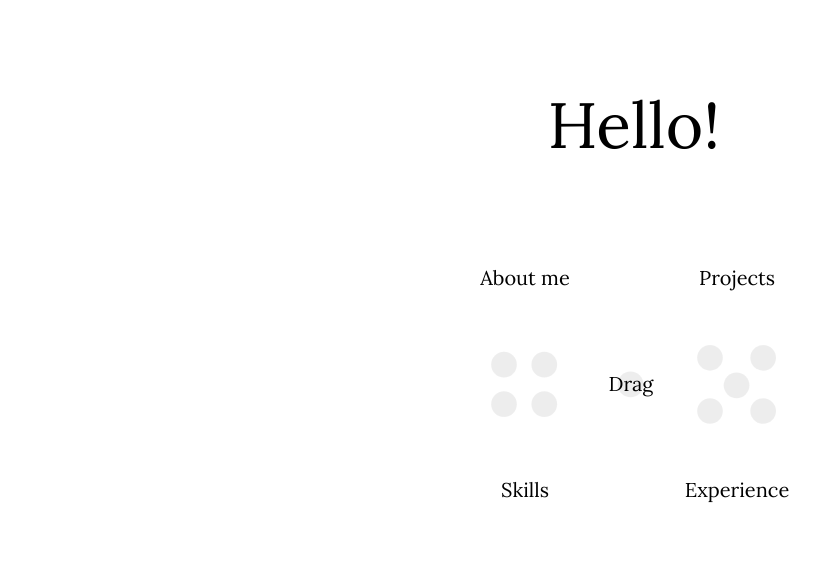
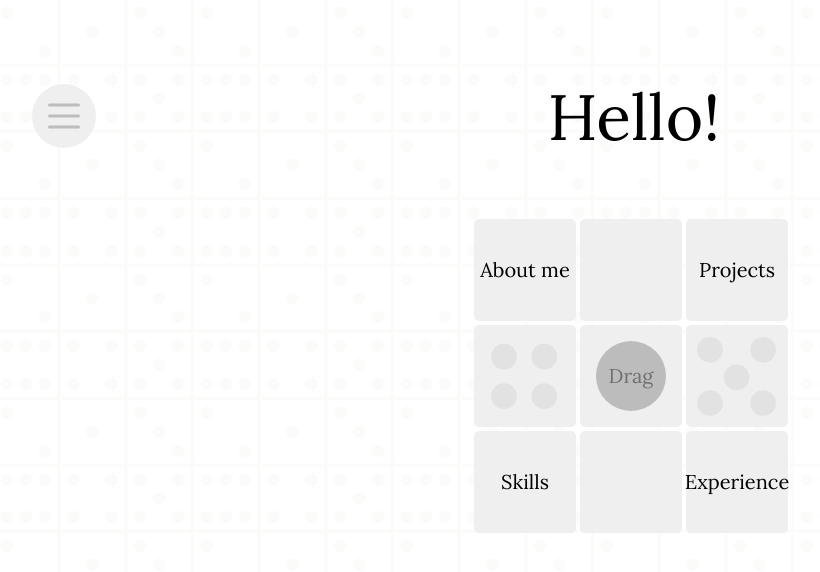
Before and after one commit to Dispersioned/web, a React (Create React App) app: page / in a window 1280 px wide. Shown: the top 572 px of the page, without its empty margins (6-826 px from the left). Built offline with nearby package versions, Linux system fonts and the light colour scheme.

Commit message:
feat: fix global styles

```diff
--- a/package.json
+++ b/package.json
@@ -20,12 +20,14 @@
     "react-dom": "^17.0.2",
     "react-router-dom": "^6.2.2",
     "react-scripts": "5.0.0",
+    "styled-components": "^5.3.5",
     "typescript": "^4.6.2",
     "web-vitals": "^2.1.4"
   },
   "devDependencies": {
     "@trivago/prettier-plugin-sort-imports": "^3.3.0",
     "@types/react-router-dom": "^5.3.3",
+    "@types/styled-components": "^5.1.26",
     "@typescript-eslint/eslint-plugin": "^5.35.1",
     "@typescript-eslint/parser": "^5.35.1",
     "eslint": "^8.2.0",
--- a/src/app/App.tsx
+++ b/src/app/App.tsx
@@ -3,17 +3,16 @@ import { BrowserRouter } from 'react-router-dom';
 
 import '../assets/fonts/index';
 import { Router } from './router/Router';
-import { GlobalStyleProvider } from './style/global';
+import { GlobalStyle } from './style/global';
 import theme from './style/theme';
 
 export function App() {
   return (
-    <GlobalStyleProvider>
-      <ThemeProvider theme={theme}>
-        <BrowserRouter>
-          <Router />
-        </BrowserRouter>
-      </ThemeProvider>
-    </GlobalStyleProvider>
+    <ThemeProvider theme={theme}>
+      <BrowserRouter>
+        <GlobalStyle />
+        <Router />
+      </BrowserRouter>
+    </ThemeProvider>
   );
 }
--- a/src/app/style/global.ts
+++ b/src/app/style/global.ts
@@ -1,4 +1,5 @@
-import { Typography, css, styled } from '@mui/material';
+import { Typography, styled } from '@mui/material';
+import { createGlobalStyle, css } from 'styled-components';
 
 const resetStyles = css`
   /* Global */
@@ -163,7 +164,7 @@ const resetStyles = css`
   }
 `;
 
-export const GlobalStyleProvider = styled('div')`
+export const GlobalStyle = createGlobalStyle`
   ${resetStyles}
 
   :root {
--- a/src/components/dice/Dice.tsx
+++ b/src/components/dice/Dice.tsx
@@ -2,7 +2,7 @@ import { Typography } from '@mui/material';
 import { DiceCell } from 'components/dice-cell/DiceCell';
 import { PanInfo, motion } from 'framer-motion';
 import React, { useEffect, useMemo, useRef, useState } from 'react';
-import { useNavigate } from 'react-router';
+import { useNavigate } from 'react-router-dom';
 import { ROUTES } from 'shared/config/routes';
 import { DICE_CELL_SIZE, GAP, SECTIONS } from 'shared/config/sizes';
 import { WelcomeGenerator, closestCell, generateBones, random } from 'shared/lib/dice';
```
Also changed, not shown: 1 other file (tests, documents, lock files or other folders).
